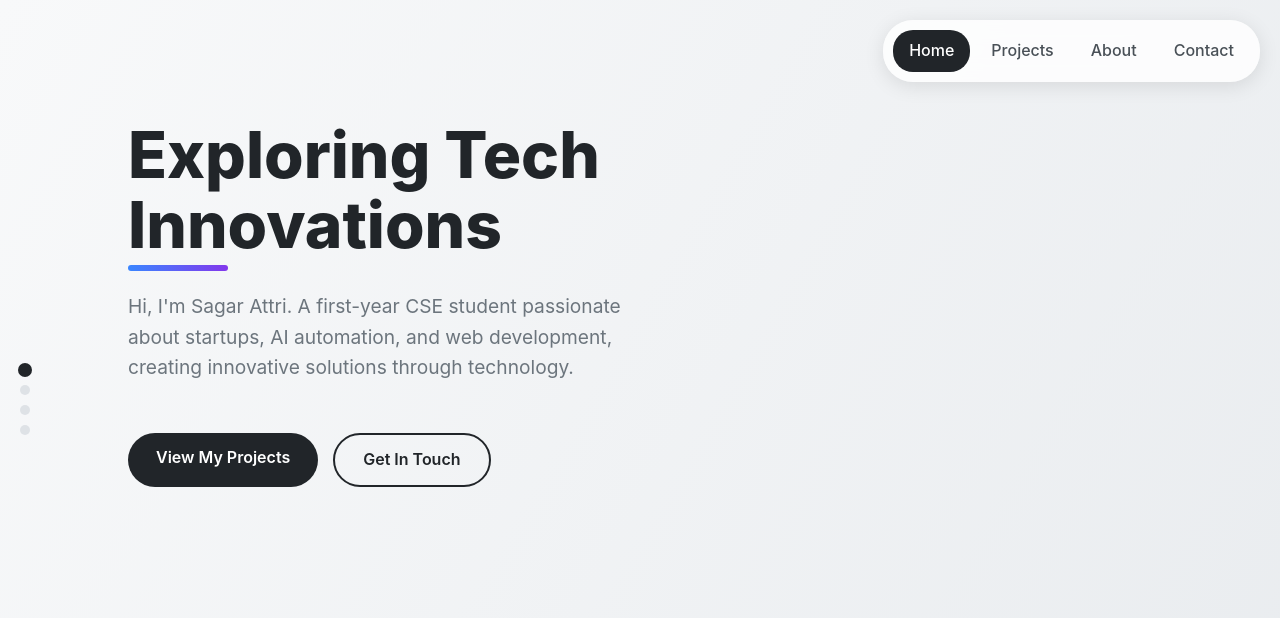
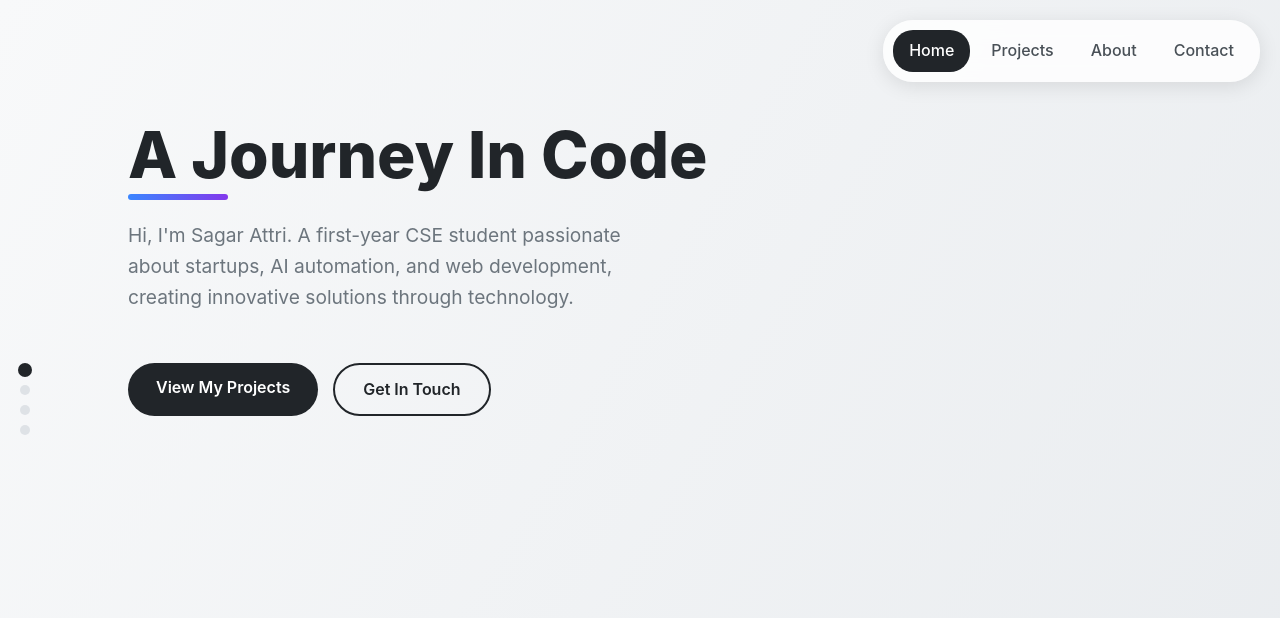
Before and after one commit to SagarrAttri/Portfolio, a plain HTML site: page index.html in a window 1280 px wide. Shown: the top 618 px of the page. Drawn offline with Linux system fonts and the light colour scheme.

Commit message:
Update index.html

```diff
--- a/index.html
+++ b/index.html
@@ -503,7 +503,7 @@
     <!-- Home Section -->
     <section id="home">
         <div class="hero-content">
-            <h1 class="hero-title">Exploring Tech Innovations</h1>
+            <h1 class="hero-title">A Journey In Code</h1>
             <p class="hero-subtitle">Hi, I'm Sagar Attri. A first-year CSE student passionate about startups, AI automation, and web development, creating innovative solutions through technology.</p>
             <div class="hero-buttons">
                 <a href="#projects" class="btn btn-primary">View My Projects</a>
@@ -638,13 +638,13 @@
             <button type="button" class="btn btn-primary">Send Message</button>
         </div>
 
-        <div style="margin-top: 40px;">
+<!--         <div style="margin-top: 40px;">
             <h3 style="margin-bottom: 15px;">Contact Information</h3>
             <p><strong>Phone:</strong> 9914972793</p>
             <p><strong>Email:</strong> attri.sagar07@gmail.com</p>
             <p><strong>Location:</strong> Greater Noida, UP</p>
             <p><strong>Languages:</strong> English (Fluent), Hindi (Fluent), Punjabi (Fluent)</p>
-        </div>
+        </div> -->
     </section>
 
     <script>
```
